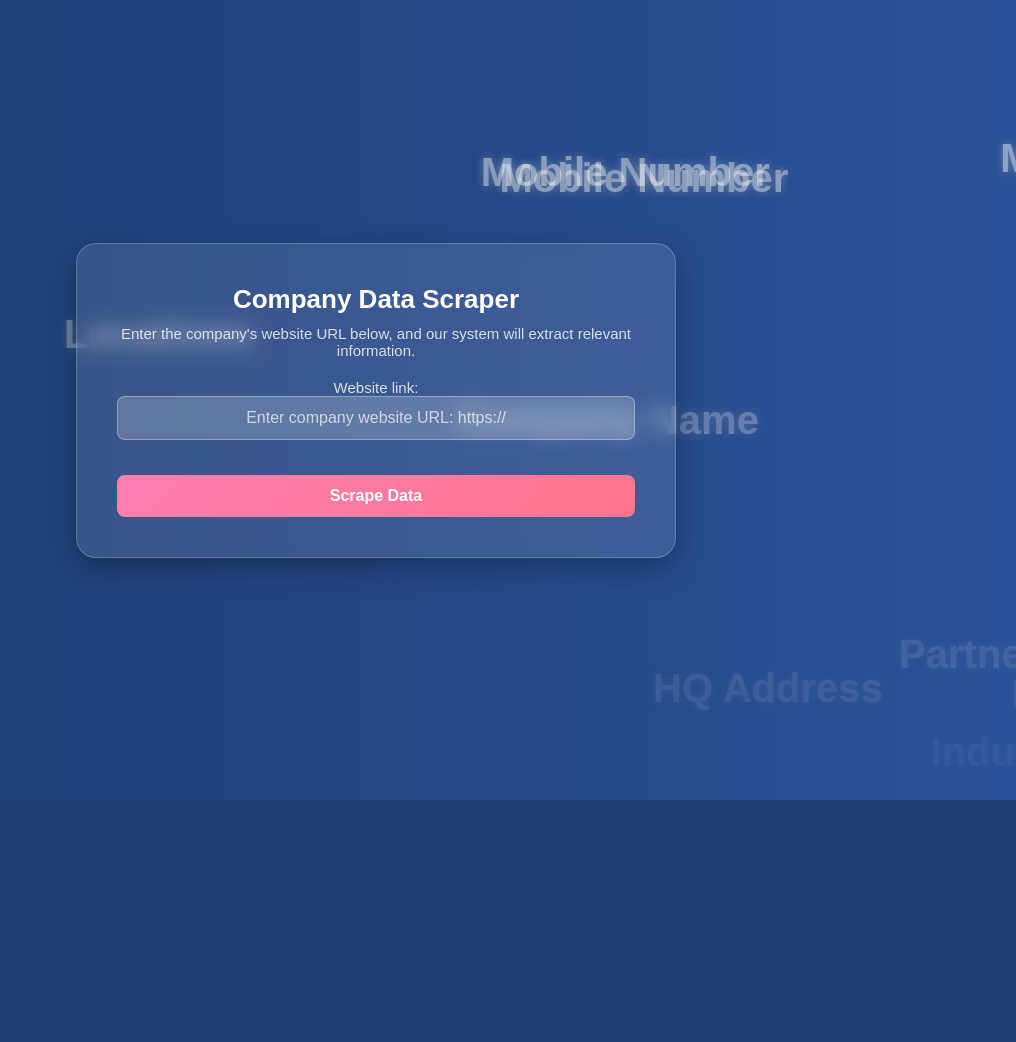
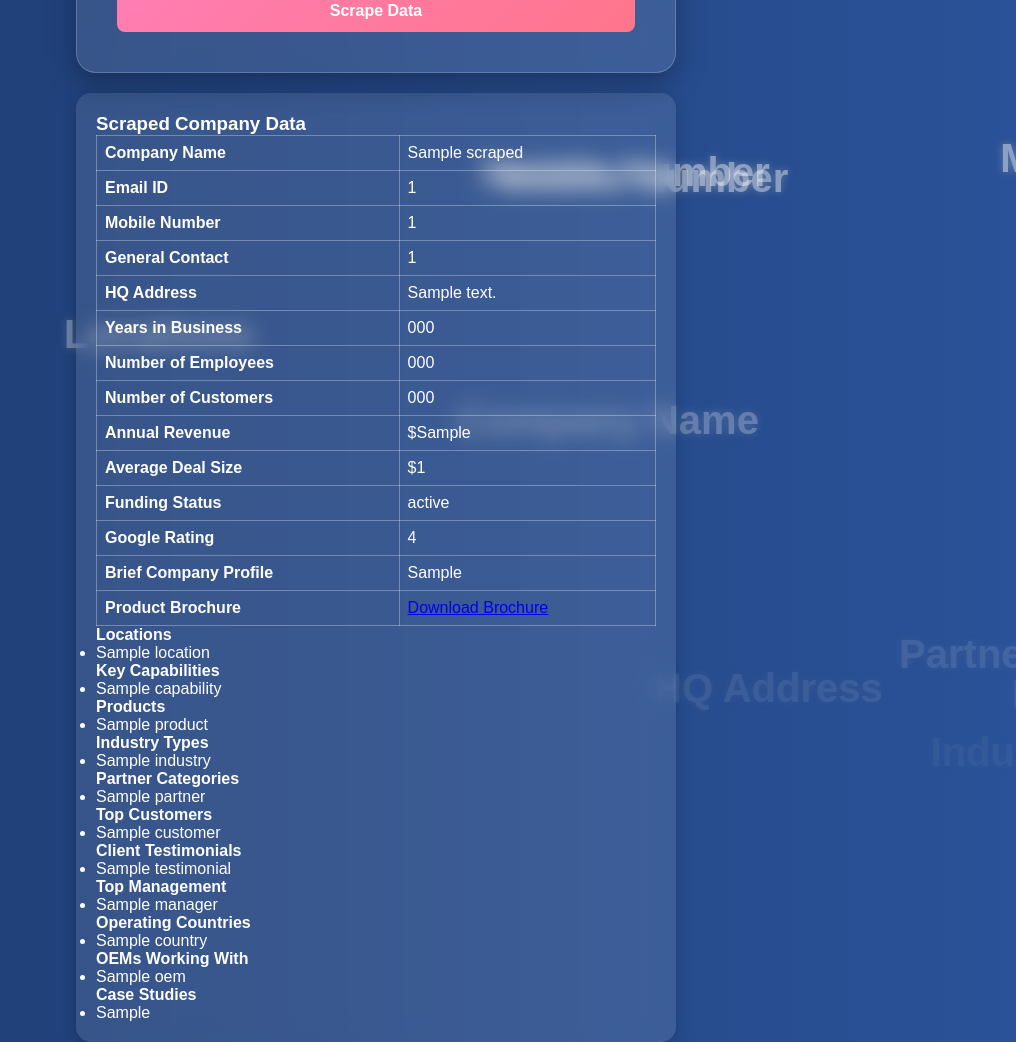
Before and after one commit to dev-jarial/ICP, a Django app: template company/templates/company/company_form.html in a window 1280 px wide. Shown: the whole page, without its empty margins (264-1280 px from the left). Before the commit the page ends 800 px from the top, so only its background shows below. Run offline with Django 5.2, Linux system fonts and the light colour scheme; tables that the repository leaves empty hold one stand-in row (values such as "Sample post"); the template is opened without the code that fills it: values that come from a table or form of the project are taken from there, most other values are stand-ins (such as "Sample title", 1, 10 or a date in 2020).

Commit message:
if scrape data

```diff
--- a/company/templates/company/company_form.html
+++ b/company/templates/company/company_form.html
@@ -253,6 +253,152 @@
     </div>
 </div>
 
+{% if scraped_data %}
+<div class="output-container">
+    <h3>Scraped Company Data</h3>
+    <table class="data-table">
+        <tbody>
+            <tr>
+                <th>Company Name</th>
+                <td>{{ scraped_data.company_name }}</td>
+            </tr>
+            <tr>
+                <th>Email ID</th>
+                <td>{{ scraped_data.email_id }}</td>
+            </tr>
+            <tr>
+                <th>Mobile Number</th>
+                <td>{{ scraped_data.mobile_number }}</td>
+            </tr>
+            <tr>
+                <th>General Contact</th>
+                <td>{{ scraped_data.general_contact_number }}</td>
+            </tr>
+            <tr>
+                <th>HQ Address</th>
+                <td>{{ scraped_data.hq_address }}</td>
+            </tr>
+            <tr>
+                <th>Years in Business</th>
+                <td>{{ scraped_data.number_of_years }}</td>
+            </tr>
+            <tr>
+                <th>Number of Employees</th>
+                <td>{{ scraped_data.number_of_employees }}</td>
+            </tr>
+            <tr>
+                <th>Number of Customers</th>
+                <td>{{ scraped_data.number_of_customers }}</td>
+            </tr>
+            <tr>
+                <th>Annual Revenue</th>
+                <td>${{ scraped_data.annual_revenue }}</td>
+            </tr>
+            <tr>
+                <th>Average Deal Size</th>
+                <td>${{ scraped_data.average_deal_size }}</td>
+            </tr>
+            <tr>
+                <th>Funding Status</th>
+                <td>{{ scraped_data.funding_status }}</td>
+            </tr>
+            <tr>
+                <th>Google Rating</th>
+                <td>{{ scraped_data.google_rating }}</td>
+            </tr>
+            <tr>
+                <th>Brief Company Profile</th>
+                <td>{{ scraped_data.brief_company_profile }}</td>
+            </tr>
+            <tr>
+                <th>Product Brochure</th>
+                <td>
+                    <a href="{{ scraped_data.product_brochure }}" target="_blank">Download Brochure</a>
+                </td>
+            </tr>
+        </tbody>
+    </table>
+
+    <!-- Display lists (like locations, capabilities, products, etc.) -->
+    <h4>Locations</h4>
+    <ul>
+        {% for location in scraped_data.locations_offices %}
+            <li>{{ location }}</li>
+        {% endfor %}
+    </ul>
+
+    <h4>Key Capabilities</h4>
+    <ul>
+        {% for capability in scraped_data.key_capabilities %}
+            <li>{{ capability }}</li>
+        {% endfor %}
+    </ul>
+
+    <h4>Products</h4>
+    <ul>
+        {% for product in scraped_data.products %}
+            <li>{{ product }}</li>
+        {% endfor %}
+    </ul>
+
+    <h4>Industry Types</h4>
+    <ul>
+        {% for industry in scraped_data.industry_types %}
+            <li>{{ industry }}</li>
+        {% endfor %}
+    </ul>
+
+    <h4>Partner Categories</h4>
+    <ul>
+        {% for partner in scraped_data.partner_category %}
+            <li>{{ partner }}</li>
+        {% endfor %}
+    </ul>
+
+    <h4>Top Customers</h4>
+    <ul>
+        {% for customer in scraped_data.top_customer_names %}
+            <li>{{ customer }}</li>
+        {% endfor %}
+    </ul>
+
+    <h4>Client Testimonials</h4>
+    <ul>
+        {% for testimonial in scraped_data.client_testimonials %}
+            <li>{{ testimonial }}</li>
+        {% endfor %}
+    </ul>
+
+    <h4>Top Management</h4>
+    <ul>
+        {% for manager in scraped_data.top_management_details %}
+            <li>{{ manager }}</li>
+        {% endfor %}
+    </ul>
+
+    <h4>Operating Countries</h4>
+    <ul>
+        {% for country in scraped_data.operating_countries %}
+            <li>{{ country }}</li>
+        {% endfor %}
+    </ul>
+
+    <h4>OEMs Working With</h4>
+    <ul>
+        {% for oem in scraped_data.oems_working_with %}
+            <li>{{ oem }}</li>
+        {% endfor %}
+    </ul>
+
+    <h4>Case Studies</h4>
+    <ul>
+        {% for case_study in scraped_data.case_studies_available %}
+            <li>{{ case_study }}</li>
+        {% endfor %}
+    </ul>
+</div>
+{% endif %}
+
 <!-- JavaScript -->
 <script>
     const matrixContainer = document.querySelector(".matrix-background");
```
